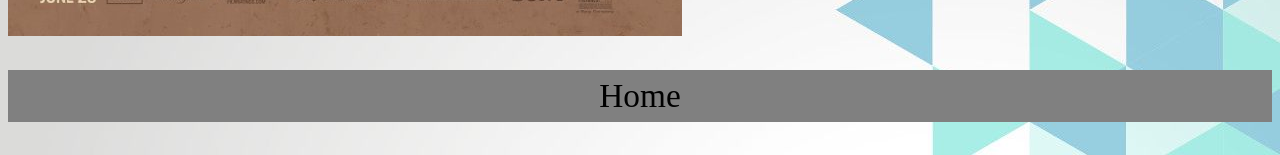
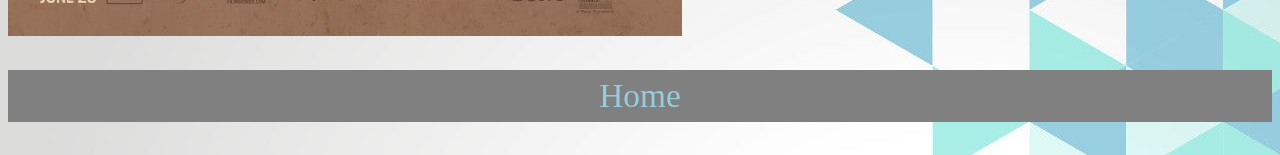
Before and after one commit to hojiakbar4211/hojiakbar4211.github.io, a plain HTML site: page movies.html in a window 1280 px wide. Shown: the part 5125-5280 px from the top of the page. Drawn offline with Linux system fonts and the light colour scheme.

Commit message:
Update movies.html
git add --all
git commit -m "Initial commit"
git push -u origin master

```diff
--- a/movies.html
+++ b/movies.html
@@ -62,6 +62,6 @@ Action best pure adrenaline action in years. You will be truly on the edge of yo
 Humor, what can I say, love Edgar Wright's humor and this is his best.</li>
 </ul>
 <a href="http://www.imdb.com/title/tt3890160/?ref_=nv_sr_1"><img src="Baby.jpg"></a>
-<a href="../index.html"><p align="center" style="color: black;background-color: grey;padding: 7px;"> Home</p></a>
+<a href="../index.html"><p align="center" style="color: #95cdde;background-color: grey;padding: 7px;"> Home</p></a>
 </body>
 </html>
```
